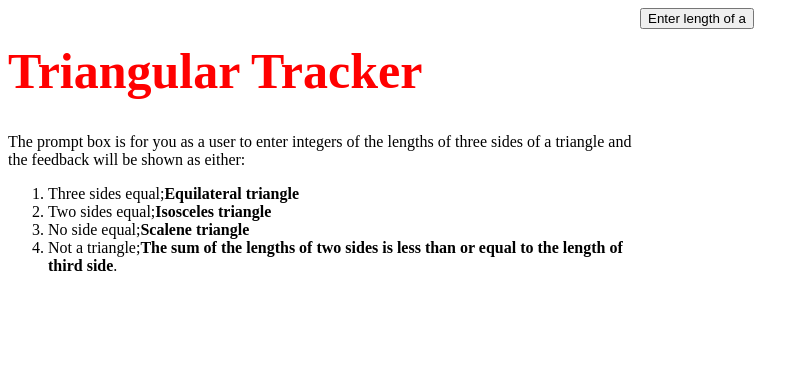
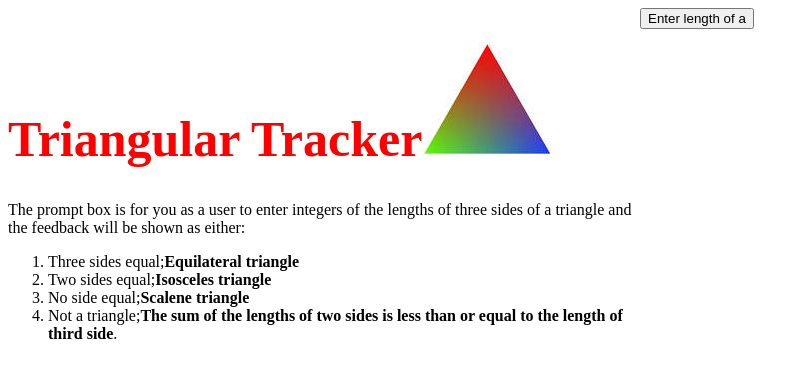
Before and after one commit to joseck12/triangle, a plain HTML site: page index.html in a window 1280 px wide. Shown: the whole page, without its empty margins (0-809 px from the left). Drawn offline with Linux system fonts and the light colour scheme.

Commit message:
add changes to headind1

```diff
--- a/index.html
+++ b/index.html
@@ -8,7 +8,7 @@
   </head>
   <body>
     <div class="row">
-  <div class="column"><h1><b>Triangular Tracker</b></h1>
+  <div class="column"><h1><b>Triangular Tracker</b><a href="#"></a><img src="images/triangle.jpeg" alt="triangle"></h1>
 <p>The prompt box is for you as a user to enter integers of the lengths of three sides of a triangle and the feedback will be shown as either:<br><ol><li>Three sides equal;<b>Equilateral triangle</b></li><li>Two sides equal;<b>Isosceles triangle</b></li><li>No side equal;<b>Scalene triangle</b></li><li>Not a triangle;<b>The sum of the lengths of two sides is less than or equal to the length of third side</b>. </p>
   </div>
   <div class="column"><button>Enter length of a</button></div>
```
Also changed, not shown: images/triangle.jpeg (added).
